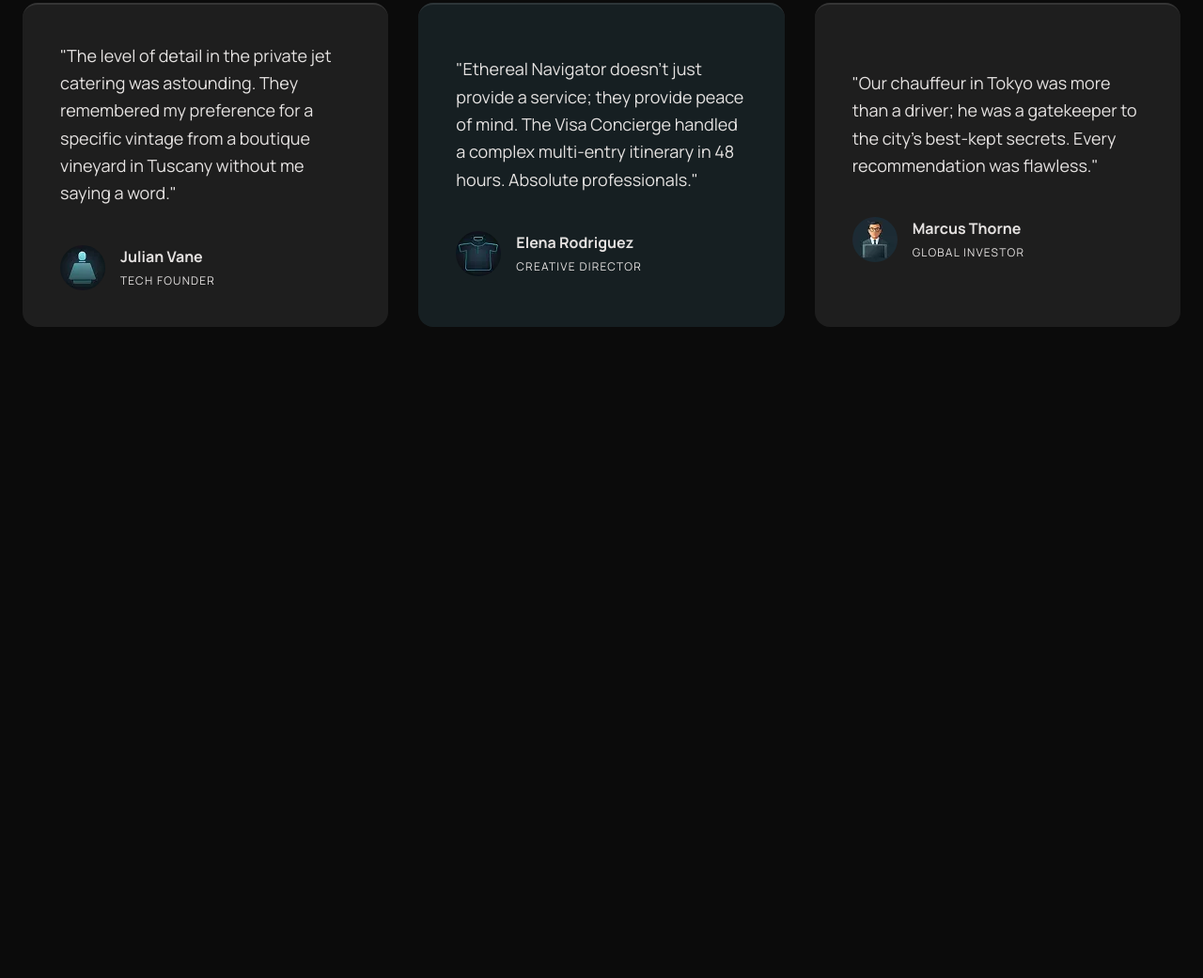
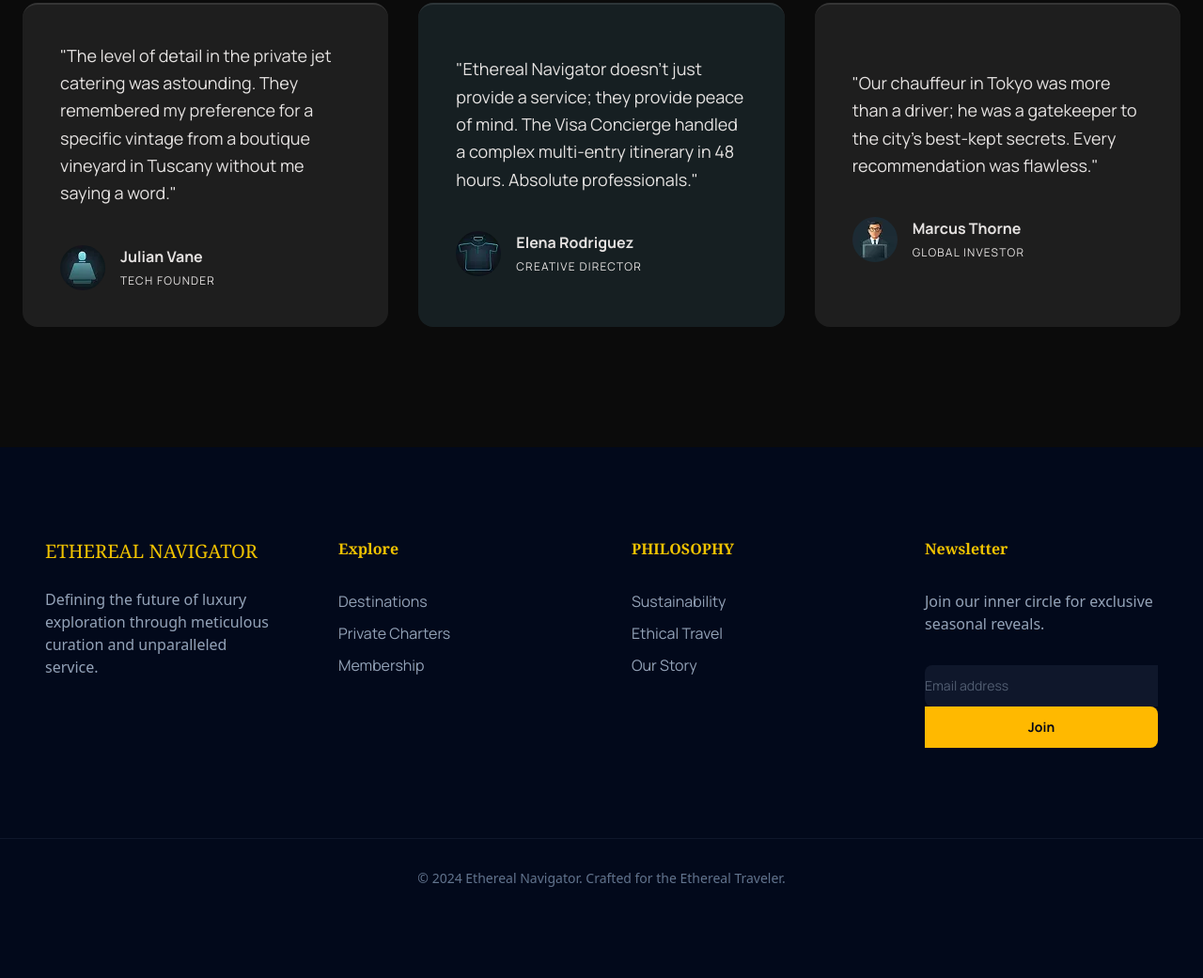
Before and after one commit to enas-mashaqi/project, a website: page assets/servicesPage.html in a window 1280 px wide. Shown: the part 3883-4924 px from the top of the page at 94% size. Before the commit the page ends 4359 px from the top, so only its background shows below. Drawn offline with nearby package versions, Linux system fonts and the light colour scheme.

Commit message:
footer-servicesPage

```diff
--- a/assets/servicesPage.html
+++ b/assets/servicesPage.html
@@ -251,6 +251,56 @@
                 </div>
         </section>
     </main>
+     <footer class="py-[96px] text-[#94A3B8] bg-[#02091b]">
+        <div class="px-[48px] grid grid-cols-1 md:grid-cols-4 gap-[64px]">
+            <div class="flex flex-col gap-[24px]">
+                <p class="text-highlights font-serif text-[20px]">ETHEREAL NAVIGATOR</p>
+                <p class="text-[16px] font-sans">Defining the future of luxury exploration through meticulous curation
+                    and unparalleled service.</p>
+            </div>
+
+            <div class="flex flex-col gap-[32px]">
+                <p class="text-highlights  text-[16px] font-serif leading-[24px] font-bold">Explore</p>
+                <ul>
+                    <li class="mb-[10px]"><a href="#" class="hoverAcolor">Destinations</a></li>
+                    <li class="mb-[10px]"><a href="#" class="hoverAcolor">Private Charters</a></li>
+                    <li class="mb-[10px]"><a href="#" class="hoverAcolor">Membership</a></li>
+                </ul>
+            </div>
+            <div class="flex flex-col gap-[32px]">
+                <p class="text-highlights text-[16px] font-serif leading-[24px] font-bold">PHILOSOPHY</p>
+                <ul class=>
+                    <li class="mb-[10px]"><a href="#" class="hoverAcolor">Sustainability</a></li>
+                    <li class="mb-[10px]"><a href="#" class="hoverAcolor">Ethical Travel</a></li>
+                    <li class="mb-[10px]"><a href="#" class="hoverAcolor">Our Story</a></li>
+                </ul>
+                </ul>
+            </div>
+            <div class="flex  text-[14px] flex-col gap-[32px]">
+                <p class="text-highlights  text-[16px] font-serif leading-[24px] font-bold">Newsletter</p>
+                <p class="text-[16px] font-sans">
+                    Join our inner circle for exclusive seasonal reveals.</p>
+                <div class="flex flex-col">
+                    <input
+                        class="bg-slate-900 border-none rounded-l-lg focus:ring-1 focus:ring-amber-400 text-on-surface text-sm flex-1 py-[12px]"
+                        placeholder="Email address" type="email">
+                    <button
+                        class="bg-amber-400 text-slate-950 px-4 rounded-r-lg font-bold text-sm py-[12px]">Join</button>
+                </div>
+
+            </div>
+
+        </div>
+        <div>
+
+        </div>
+        <div class="max-w-7xl mx-auto px-12 mt-24 pt-8 border-t border-slate-900 text-center">
+            <p class="font-sans text-slate-500 text-sm">© 2024 Ethereal Navigator. Crafted for the Ethereal
+                Traveler.
+            </p>
+        </div>
+
+    </footer>
 </body>
 
 </html>
```
